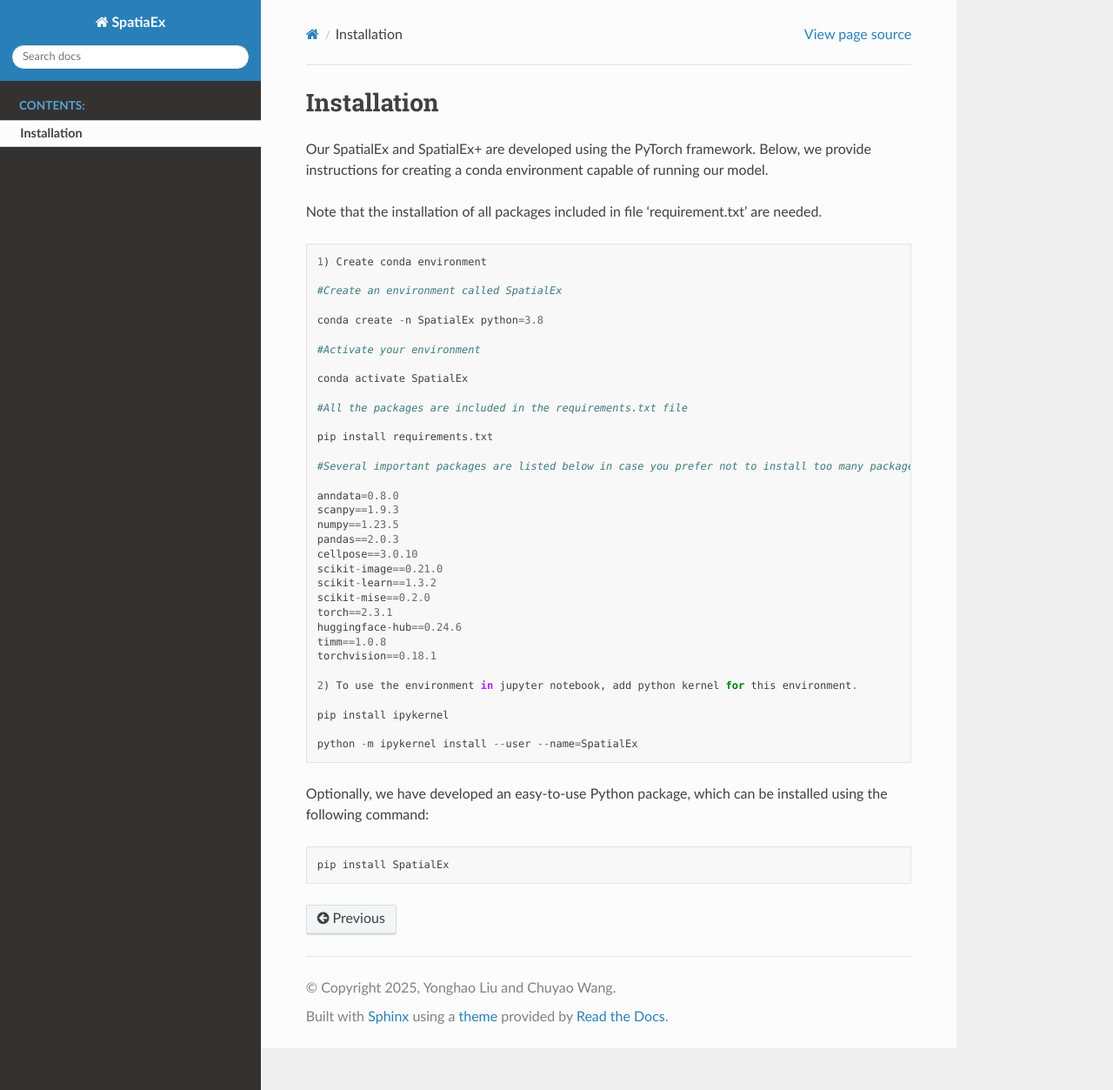
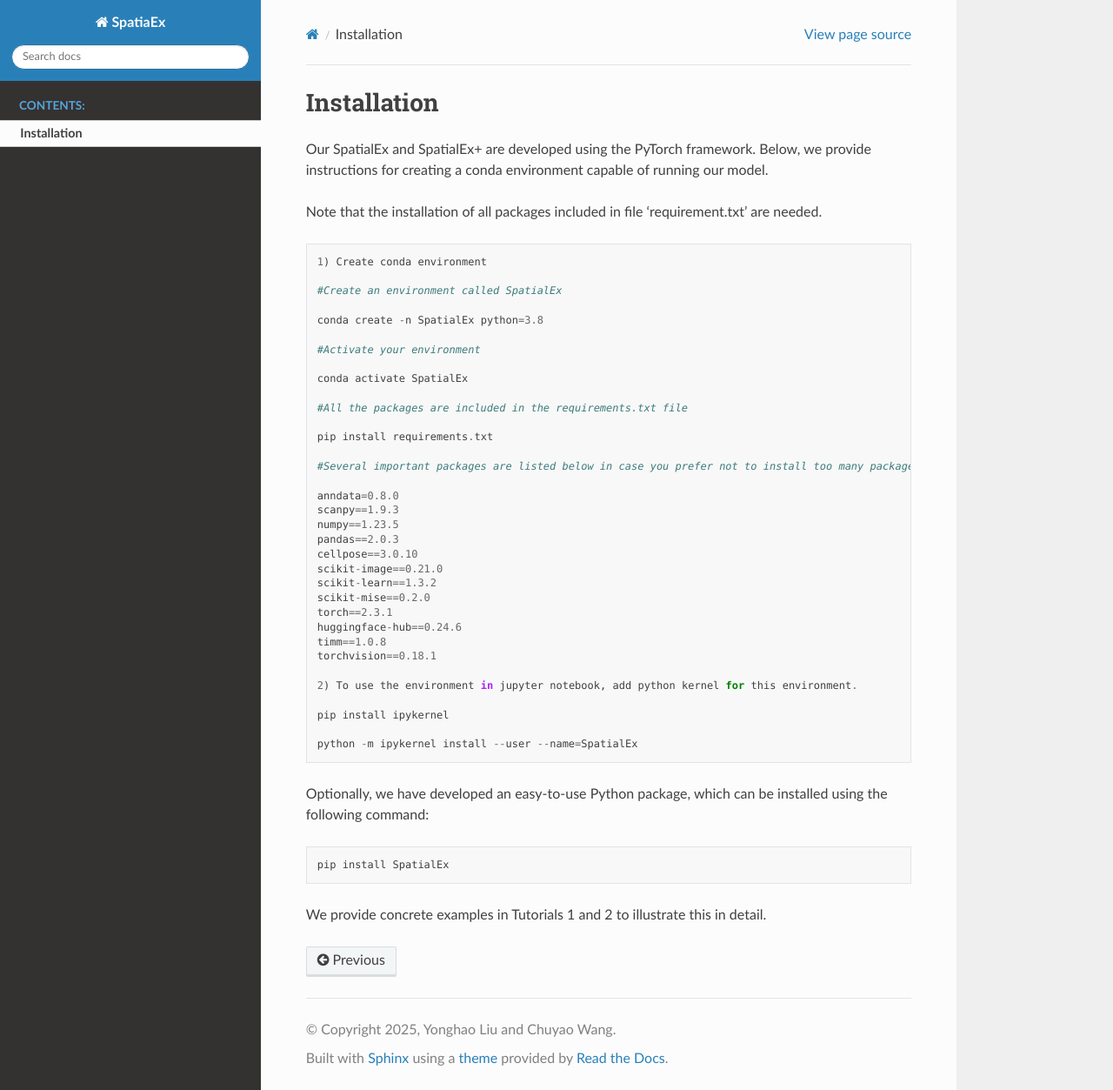
Before and after one commit to yonghao-Jlu/spatialex, a Sphinx documentation site: the page built from docs/source/Installation.rst, in a window 1280 px wide and 1253 px high. Shown: the whole window at 87% size. Built offline with Sphinx 7.4.7 and the Read the Docs theme 3.1.0, drawn with Linux system fonts in a browser that asks for light colours; pages that are not in the unit, such as notebooks, are missing from menus.

Commit message:
Update Installation.rst

```diff
--- a/docs/source/Installation.rst
+++ b/docs/source/Installation.rst
@@ -52,3 +52,5 @@
 .. code-block:: python
 
    pip install SpatialEx
+
+We provide concrete examples in Tutorials 1 and 2 to illustrate this in detail.
```
